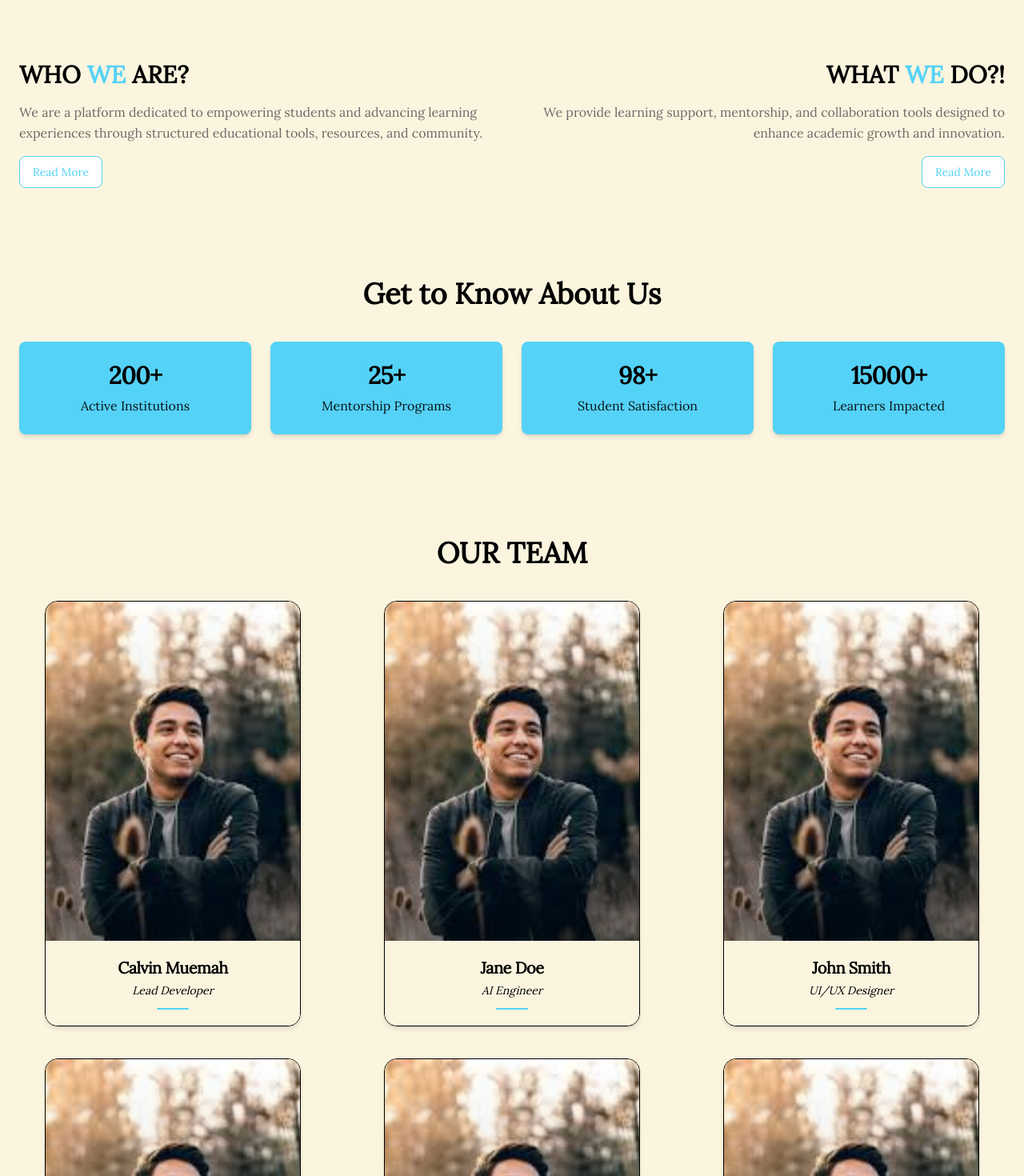
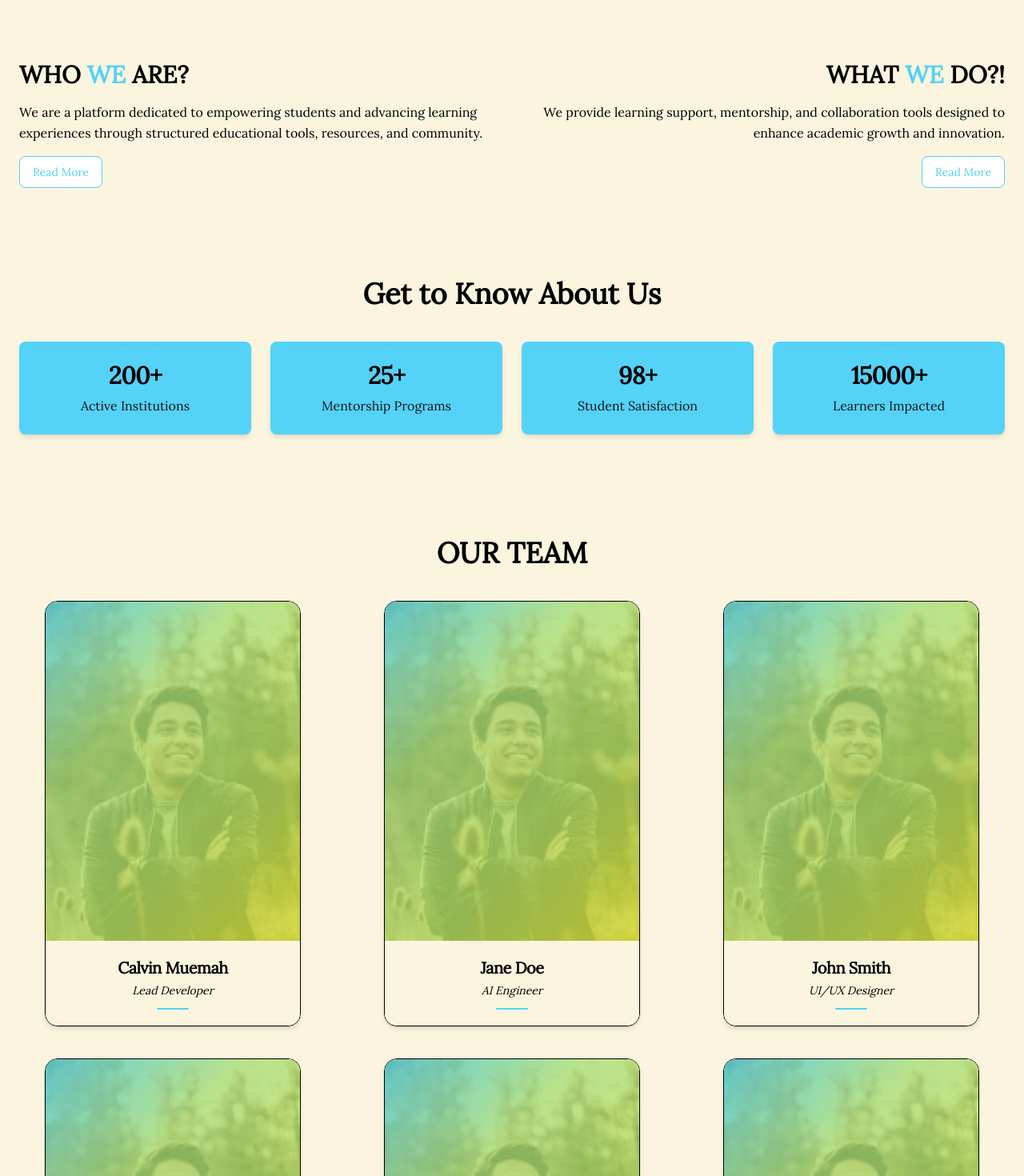
Before and after one commit to Mmust-Ihub/Digiwezo-web-system, a Next.js app: page /about in a window 1280 px wide. Shown: the part 800-2270 px from the top of the page at 80% size. Built offline with nearby package versions, Linux system fonts and the light colour scheme.

Commit message:
fix: updated about us components and data

```diff
--- a/app/about/components/StatsCard.tsx
+++ b/app/about/components/StatsCard.tsx
@@ -16,7 +16,7 @@ export default function StatsCard({
       <h3 className="text-3xl font-extrabold tracking-tight">
         {animatedValue}+
       </h3>
-      <p className="mt-2 text-[var(--color-foreground)]/90 font-medium">
+      <p className="mt-2 text-foreground/90 font-medium">
         {label}
       </p>
     </div>
--- a/app/about/components/TeamMemberCard.tsx
+++ b/app/about/components/TeamMemberCard.tsx
@@ -1,16 +1,15 @@
 import Image from "next/image";
 
-export default function TeamMemberCard({
-  name,
-  role,
-  image,
-}: {
+interface TeamMemberCardProps {
   name: string;
   role: string;
   image: string;
-}) {
+}
+
+export default function TeamMemberCard({ name, role, image }: TeamMemberCardProps) {
   return (
     <div className="group w-full max-w-xs mx-auto rounded-2xl overflow-hidden shadow-md hover:shadow-2xl bg-card text-card-foreground transition-all duration-500 transform hover:-translate-y-2 border border-border/30">
+
       <div className="relative aspect-[3/4] overflow-hidden">
         <Image
           src={image}
@@ -18,18 +17,15 @@ export default function TeamMemberCard({
           fill
           className="object-cover group-hover:scale-110 transition-transform duration-700 ease-out"
         />
-        <div className="absolute inset-0 bg-overlay-gradient opacity-80 group-hover:opacity-90 transition-opacity duration-500"></div>
+        <div className="absolute inset-0 bg-brand-gradient opacity-80 group-hover:opacity-90 transition-opacity duration-500"></div>
       </div>
-
-      <div className="p-5 text-center bg-[var(--color-background)]">
-        <h4 className="text-xl font-bold text-[var(--color-foreground)] tracking-tight group-hover:text-[var(--color-primary)] transition-colors duration-300">
+      <div className="p-5 text-center bg-background">
+        <h4 className="text-xl font-bold text-foreground tracking-tight group-hover:text-primary transition-colors duration-300">
           {name}
         </h4>
-        <p className="text-sm mt-1 text-[var(--color-muted-foreground)] italic">
-          {role}
-        </p>
+        <p className="text-sm mt-1 text-muted-foreground italic">{role}</p>
 
-        <div className="mt-3 mx-auto w-10 h-[2px] bg-[var(--color-primary)] rounded-full group-hover:w-16 transition-all duration-500"></div>
+        <div className="mt-3 mx-auto w-10 h-[2px] bg-primary rounded-full group-hover:w-16 transition-all duration-500"></div>
       </div>
     </div>
   );
--- a/app/about/components/sections/IntroSection.tsx
+++ b/app/about/components/sections/IntroSection.tsx
@@ -7,7 +7,7 @@ export default function IntroSection() {
     <section className="py-16 container mx-auto px-6 text-center max-w-4xl">
       <h2 className="text-4xl font-bold leading-snug">
         Your Gateway to Educational Excellence with{" "}
-        <span className="text-[var(--color-primary)]">Dijiwezo</span>
+        <span className="text-primary">Dijiwezo</span>
       </h2>
 
       <Button className="mt-6 bg-primary text-white hover:bg-dark-blue px-6 py-2 rounded-md transition">
--- a/app/about/components/sections/WhoWeAreSection.tsx
+++ b/app/about/components/sections/WhoWeAreSection.tsx
@@ -7,9 +7,9 @@ export default function WhoWeAreSection() {
     <section className="container mx-auto px-6 grid md:grid-cols-2 gap-12 items-start py-12">
       <div>
         <h3 className="text-3xl font-bold">
-          WHO <span className="text-[var(--color-primary)]">WE</span> ARE?
+          WHO <span className="text-primary">WE</span> ARE?
         </h3>
-        <p className="mt-4 text-[var(--color-custom-grey)] leading-relaxed">
+        <p className="mt-4 text-muted-foreground leading-relaxed">
           We are a platform dedicated to empowering students and advancing learning
           experiences through structured educational tools, resources, and community.
         </p>
@@ -20,9 +20,9 @@ export default function WhoWeAreSection() {
 
       <div className="text-right">
         <h3 className="text-3xl font-bold">
-          WHAT <span className="text-[var(--color-primary)]">WE</span> DO?!
+          WHAT <span className="text-primary">WE</span> DO?!
         </h3>
-        <p className="mt-4 text-[var(--color-custom-grey)] leading-relaxed">
+        <p className="mt-4 text-muted-foreground leading-relaxed">
           We provide learning support, mentorship, and collaboration tools
           designed to enhance academic growth and innovation.
         </p>
```
